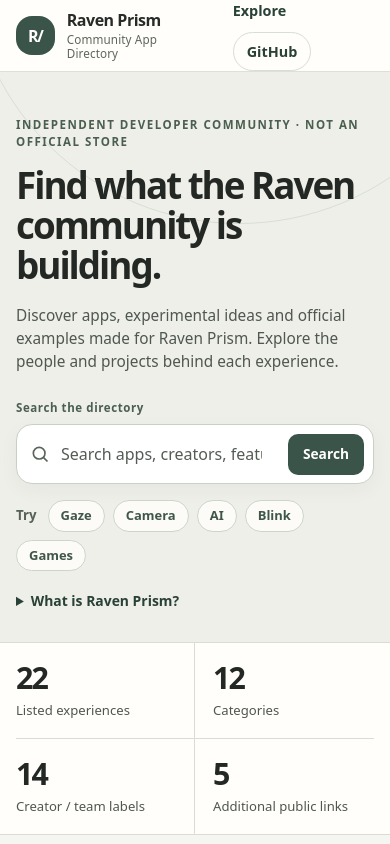
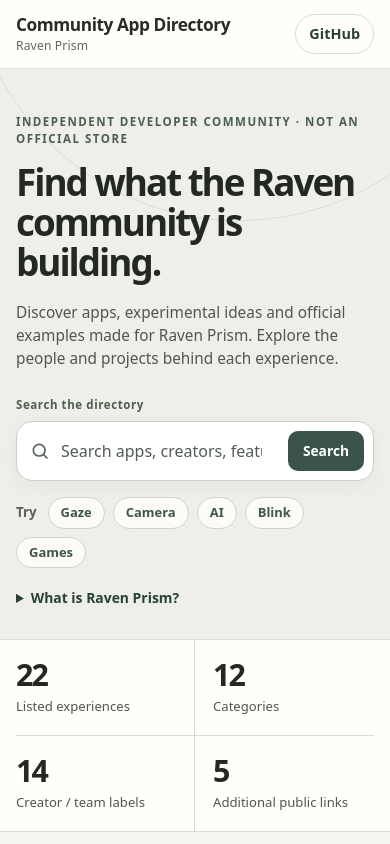
Before and after one commit to RBraga01/Raven_Prism-Community_App_Directory, a plain HTML site: page docs/index.html in a window 390 px wide. Shown: the top 844 px of the page. Drawn offline with Linux system fonts and the light colour scheme.

Commit message:
Clarify community directory wordmark and remove arbitrary R/ icon
Present Community App Directory as the primary heading with Raven Prism as a secondary descriptor. Remove the unexplained R/ mark, update accessible labels and metadata, and keep the two-line hierarchy responsive on small devices.

```diff
--- a/docs/index.html
+++ b/docs/index.html
@@ -6,11 +6,11 @@
   <meta name="color-scheme" content="light">
   <meta name="theme-color" content="#f5f5f1">
   <meta name="description" content="Explore community-made Raven Prism apps. Search projects, filter by use case or availability and discover creators. Independent, not an official app store.">
-  <meta property="og:title" content="Raven Prism Community App Directory">
+  <meta property="og:title" content="Community App Directory · Raven Prism">
   <meta property="og:description" content="Discover apps, examples and creative experiments built for Raven Prism.">
   <meta property="og:type" content="website">
   <link rel="canonical" href="https://rbraga01.github.io/Raven_Prism-Community_App_Directory/">
-  <title>Explore apps · Raven Prism Community Directory</title>
+  <title>Community App Directory · Raven Prism</title>
   <style>
     :root {
       font: 16px/1.5 system-ui, -apple-system, BlinkMacSystemFont, "Segoe UI", sans-serif;
@@ -38,11 +38,9 @@
     .container { width: min(1180px, calc(100% - 48px)); margin: 0 auto; }
     .topbar { border-bottom: 1px solid #dde0d8; background: #fffefa; }
     .topbar-inner { display: flex; align-items: center; justify-content: space-between; gap: 22px; min-height: 76px; }
-    .brand { display: inline-flex; gap: 12px; align-items: center; color: #282c28; text-decoration: none; }
-    .brand-mark { display: grid; place-items: center; width: 39px; height: 39px; border-radius:var(--radius-surface);
-      color: white; font-weight: var(--weight-bold); letter-spacing: -.07em; background: #3b5449; }
-    .brand-name { font-weight: var(--weight-bold); letter-spacing: -.03em; line-height: 1.16; }
-    .brand-name small { display: block; font-weight: var(--weight-medium); font-size: .73rem; color: var(--subtle); letter-spacing: .01em; margin-top: 4px; }
+    .brand { display: inline-flex; min-width: 0; align-items: center; color: #282c28; text-decoration: none; }
+    .brand-name { display: block; font-size: 1.08rem; font-weight: var(--weight-bold); letter-spacing: -.025em; line-height: 1.18; }
+    .brand-name small { display: block; font-weight: var(--weight-medium); font-size: .76rem; color: var(--subtle); letter-spacing: .01em; margin-top: 4px; }
     .top-links { display: flex; align-items: center; gap: 21px; flex-wrap: wrap; }
     .top-links a { font-size: .9rem; font-weight: var(--weight-semibold); text-decoration: none; }
     .top-links a:hover { text-decoration: underline; }
@@ -187,7 +185,7 @@
       .container { width:min(100% - 32px, 1180px); }
       .topbar-inner { align-items:center; min-height:68px; }
       .top-links { gap:10px; }
-      .top-links a:nth-child(2), .top-links a:nth-child(3) { display:none; }
+      .top-links a:not(.external) { display:none; }
       .hero { padding:44px 0 30px; }
       .hero-intro { font-size:.96rem; }
       .hero-search { padding-left:13px; }
@@ -210,6 +208,7 @@
       .insights-section { padding:45px 0; }
       .insight-panel { padding:19px; }
     }
+    @media (max-width:370px) { .topbar-inner { gap: 10px; } .brand-name { font-size: .90rem; } }
     @media (prefers-reduced-motion:reduce) {
       html { scroll-behavior:auto; }
       .app-card { transition:none; }
@@ -221,9 +220,8 @@
   <a class="skip" href="#directory">Skip to applications</a>
   <header>
     <div class="topbar"><div class="container topbar-inner">
-      <a class="brand" href="./" aria-label="Raven Prism Community Directory home">
-        <span class="brand-mark" aria-hidden="true">R/</span>
-        <span class="brand-name">Raven Prism <small>Community App Directory</small></span>
+      <a class="brand" href="./" aria-label="Community App Directory for Raven Prism — home">
+        <span class="brand-name">Community App Directory <small>Raven Prism</small></span>
       </a>
       <nav class="top-links" aria-label="Main navigation">
         <a href="#directory">Explore</a>
```
Also changed, not shown: 1 other file.
